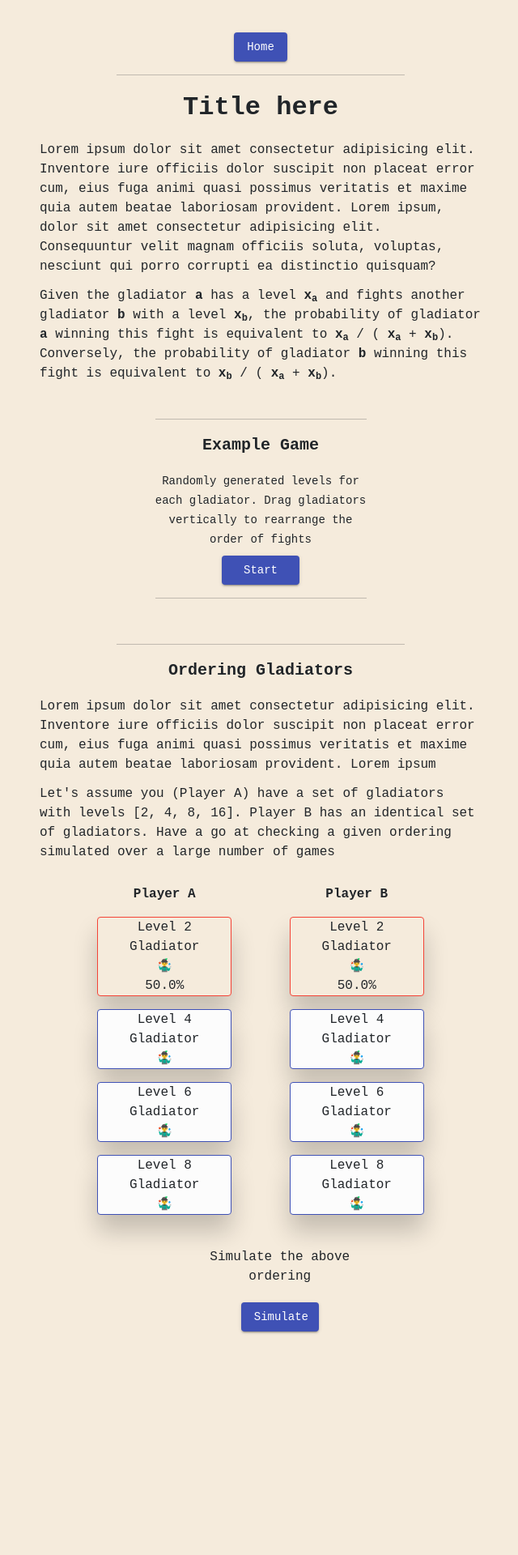
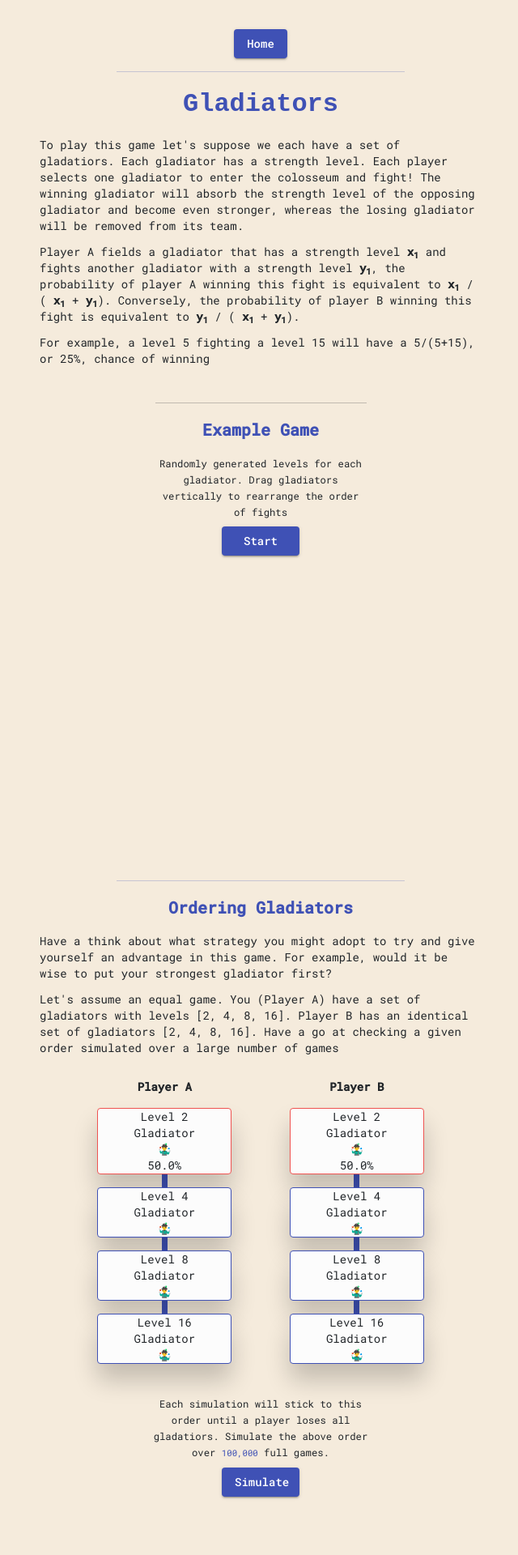
Before and after one commit to Jashior/Gladiators-Puzzle, an Angular app: page /gladiators in a window 1280 px wide. Shown: the top 1920 px of the page at 81% size, without its empty margins (318-958 px from the left). Before the commit the page ends 1644 px from the top, so only its background shows below. Built offline with nearby package versions, Linux system fonts and the light colour scheme.

Commit message:
simulations

```diff
--- a/src/app/pages/gladiators/gladiators.component.css
+++ b/src/app/pages/gladiators/gladiators.component.css
@@ -1,3 +1,7 @@
+.primary {
+  color: var(--color-primary)
+}
+
 .container {
   min-width: 350px;
 }
@@ -10,6 +14,7 @@
 .center-container {
   text-align: center;
   justify-content: center;
+  position: relative;
 }
 
 .text-container {
@@ -20,6 +25,10 @@
   margin-bottom: 1rem;
 }
 
+.simulate-container {
+  height: 500px;
+}
+
 .reset-first-button,
 .start-first-button,
 .simulation-button {
@@ -27,6 +36,10 @@
   width: 6rem;
   /* text-align: center;
   margin: auto; */
+}
+
+.reset-first-button {
+  margin-bottom: 1rem;
 }
 
 
@@ -40,6 +53,8 @@
 .battle-button {
   max-width: 100%;
 }
+
+
 
 .card {
   text-align: center;
@@ -55,18 +70,23 @@
 }
 
 .winning-glad {
-  animation: winning-glad-anim 1s ease-in;
+  animation: winning-glad-anim 1.5s ease-in;
 }
+
+.losing-glad {
+  animation: losing-glad-anim 1.5s ease-in;
+}
+
 
 /* Card slight glow effect */
 @keyframes first-glad-anim {
   from {
     border: 1px solid var(--color-primary);
-    background-color: var(--color-offwhite);
+    /* background-color: var(--color-offwhite); */
   }
 
   to {
-    background: var(--color-background);
+    /* background-color: var(--color-background); */
     border: 1px solid var(--color-warn);
   }
 }
@@ -74,13 +94,11 @@
 /* Reversed glow effect */
 @keyframes first-glad-anim-reverse {
   from {
-    background: var(--color-background);
     border: 1px solid var(--color-warn);
   }
 
   to {
     border: 1px solid var(--color-primary);
-    background-color: var(--color-offwhite);
   }
 }
 
@@ -100,19 +118,96 @@
   100% {}
 }
 
+
+/* Winning flash of green */
+@keyframes losing-glad-anim {
+  0% {
+    background: var(--color-background);
+    border: 1px solid var(--color-warn);
+
+  }
+
+  50% {
+    background-color: var(--color-warn);
+    border: 1px solid var(--color-primary);
+    opacity: 50%;
+  }
+
+  100% {
+    background-color: var(--color-warn);
+    border: 1px solid var(--color-primary);
+    opacity: 0%;
+  }
+}
+
 .hidden {
   visibility: hidden;
 }
 
 
+
 .connector {
   background-color: var(--color-warn);
-  width: 200%;
   height: 0.2rem;
+  width: 100%;
+  position: absolute;
+
+  top: 17.5%;
+  left: 0;
+  right: 0;
+  margin-left: auto;
+  margin-right: auto;
+}
+
+.connector.inactive {
+  display: none;
+}
+
+
+
+
+
+
+.vert-connector-container {
   position: relative;
-  top: 2.5rem;
-  left: -1.5rem;
 }
+
+
+.connector-vertical {
+  position: absolute;
+  width: 0.5em;
+  height: 20em;
+  background-color: var(--color-primary);
+
+  left: 0;
+  right: 0;
+  margin-left: auto;
+  margin-right: auto;
+  top: 1em;
+}
+
+.connector-vertical:before {
+  content: "";
+  width: 1.2em;
+  height: 1.2em;
+  background: var(--color-primary);
+  border-radius: 50%;
+  position: absolute;
+  margin-left: -0.55em;
+}
+
+.connector-vertical:after {
+  content: "";
+  width: 1.2em;
+  height: 1.2em;
+  background: var(--color-primary);
+  border-radius: 50%;
+  position: absolute;
+  margin-top: 19em;
+  margin-left: -0.55em;
+}
+
+
 
 
 
@@ -166,7 +261,7 @@
 
 /* Creates space for game if needed beforehand? */
 .placeholder {
-  /* min-height: 26.5em; */
+  min-height: 27.5em;
 }
 
 .first-game-container {
--- a/src/app/pages/gladiators/gladiators.component.html
+++ b/src/app/pages/gladiators/gladiators.component.html
@@ -10,9 +10,9 @@
 
   <div class="row center-container">
     <div class="col"></div>
-    <h1 class="col-lg-4 col-12">
+    <h1 class="col-lg-4 col-12 primary">
       <hr />
-      Title here
+      Gladiators
     </h1>
     <div class="col"></div>
   </div>
@@ -21,26 +21,29 @@
     <div class="col"></div>
     <div class="col-lg-6 col-md-8">
       <p>
-        Lorem ipsum dolor sit amet consectetur adipisicing elit. Inventore iure
-        officiis dolor suscipit non placeat error cum, eius fuga animi quasi
-        possimus veritatis et maxime quia autem beatae laboriosam provident.
-        Lorem ipsum, dolor sit amet consectetur adipisicing elit. Consequuntur
-        velit magnam officiis soluta, voluptas, nesciunt qui porro corrupti ea
-        distinctio quisquam?
+        To play this game let's suppose we each have a set of gladatiors. Each
+        gladiator has a strength level. Each player selects one gladiator to
+        enter the colosseum and fight! The winning gladiator will absorb the
+        strength level of the opposing gladiator and become even stronger,
+        whereas the losing gladiator will be removed from its team.
+      </p>
+      <p>
+        Player A fields a gladiator that has a strength level
+        <b>x<sub>1</sub></b> and fights another gladiator with a strength level
+        <b>y<sub>1</sub></b
+        >, the probability of player A winning this fight is equivalent to
+
+        <b>x<sub>1</sub></b> / ( <b>x<sub>1</sub></b> + <b>y<sub>1</sub></b
+        >). Conversely, the probability of player B winning this fight is
+        equivalent to
+
+        <b>y<sub>1</sub></b> / ( <b>x<sub>1</sub></b> + <b>y<sub>1</sub></b
+        >).
       </p>
 
       <p>
-        Given the gladiator <b>a</b> has a level <b>x<sub>a</sub></b> and fights
-        another gladiator <b>b</b> with a level <b>x<sub>b</sub></b
-        >, the probability of gladiator <b>a</b> winning this fight is
-        equivalent to
-
-        <b>x<sub>a</sub></b> / ( <b>x<sub>a</sub></b> + <b>x<sub>b</sub></b
-        >). Conversely, the probability of gladiator <b>b</b> winning this fight
-        is equivalent to
-
-        <b>x<sub>b</sub></b> / ( <b>x<sub>a</sub></b> + <b>x<sub>b</sub></b
-        >).
+        For example, a level 5 fighting a level 15 will have a 5/(5+15), or 25%,
+        chance of winning
       </p>
     </div>
     <div class="col"></div>
@@ -53,7 +56,7 @@
         <div class="col"></div>
         <div class="col-lg-6 col-12">
           <hr />
-          <h2><b>Example Game</b></h2>
+          <h2 class="primary"><b>Example Game</b></h2>
           <small
             >Randomly generated levels for each gladiator. Drag gladiators
             vertically to rearrange the order of fights</small
@@ -79,7 +82,7 @@
           >
             Reset
           </button>
-          <hr />
+          <!-- <hr /> -->
         </div>
 
         <div class="col"></div>
@@ -89,8 +92,8 @@
         class="row first-game-container center-container"
         *ngIf="!firstGameHidden"
       >
-        <div class="col-md-1"></div>
-        <div class="col-4">
+        <div class="d-none d-md-block col-md-1"></div>
+        <div class="col-4 p-0">
           <div class="center-container text-container">
             <b>Player A</b>
           </div>
@@ -109,7 +112,8 @@
                 class="card grabbable glow"
                 [ngClass]="{
                   'first-glad': i == 0,
-                  'winning-glad': i == 0 && firstGameFightWinner == 'A'
+                  'winning-glad': i == 0 && firstGameFightWinner == 'A',
+                  'losing-glad': i == 0 && firstGameFightWinner == 'B'
                 }"
               >
                 Level {{ glad }}
@@ -127,7 +131,7 @@
           </div>
         </div>
 
-        <div class="col-4 col-sm-2 col-xs-1 center-container">
+        <div class="col-4 col-sm-2 col-xs-1 center-container p-0">
           <div
             class="center-container status-container"
             color="warn"
@@ -150,7 +154,11 @@
             <b>B Wins!</b>
           </div>
 
-          <div class="connector" [hidden]="firstGameState.length > 0"></div>
+          <div
+            class="connector"
+            [class.inactive]="firstGameFightStarted"
+            [hidden]="firstGameState.length > 0"
+          ></div>
           <div
             class="battle-button-container"
             [hidden]="firstGameState.length > 0"
@@ -159,13 +167,14 @@
               mat-fab
               class="battle-button"
               (click)="initiateFightSequence()"
-              color="primary"
+              color="warn"
+              [disabled]="firstGameFightStarted"
             >
               ⚔️
             </button>
           </div>
         </div>
-        <div class="col-4">
+        <div class="col-4 p-0">
           <div class="center-container text-container"><b>Player B</b></div>
           <div
             cdkDropList
@@ -182,7 +191,8 @@
                 class="card grabbable"
                 [ngClass]="{
                   'first-glad': i == 0,
-                  'winning-glad': i == 0 && firstGameFightWinner == 'B'
+                  'winning-glad': i == 0 && firstGameFightWinner == 'B',
+                  'losing-glad': i == 0 && firstGameFightWinner == 'A'
                 }"
               >
                 Level {{ glad }}
@@ -196,7 +206,7 @@
             </div>
           </div>
         </div>
-        <div class="col-md-1"></div>
+        <div class="d-none d-md-block col-md-1"></div>
       </div>
     </div>
     <div class="col-sm"></div>
@@ -204,7 +214,7 @@
 
   <div class="row center-container">
     <div class="col"></div>
-    <h2 class="col-lg-4 col-12">
+    <h2 class="col-lg-4 col-12 primary">
       <b
         ><hr />
         Ordering Gladiators</b
@@ -217,29 +227,34 @@
     <div class="col"></div>
     <div class="col-lg-6 col-md-8">
       <p>
-        Lorem ipsum dolor sit amet consectetur adipisicing elit. Inventore iure
-        officiis dolor suscipit non placeat error cum, eius fuga animi quasi
-        possimus veritatis et maxime quia autem beatae laboriosam provident.
-        Lorem ipsum
+        Have a think about what strategy you might adopt to try and give
+        yourself an advantage in this game. For example, would it be wise to put
+        your strongest gladiator first?
       </p>
       <p>
-        Let's assume you (Player A) have a set of gladiators with levels [2, 4,
-        8, 16]. Player B has an identical set of gladiators. Have a go at
-        checking a given ordering simulated over a large number of games
+        Let's assume an equal game. You (Player A) have a set of gladiators with
+        levels [2, 4, 8, 16]. Player B has an identical set of gladiators [2, 4,
+        8, 16]. Have a go at checking a given order simulated over a large
+        number of games
       </p>
     </div>
     <div class="col"></div>
   </div>
 
-  <div class="row battle-zone">
+  <div class="row">
     <div class="col-sm"></div>
     <div class="col-lg-6 col-md-8">
       <div class="row first-game-container center-container">
-        <div class="col-md-1"></div>
-        <div class="col-4">
+        <div class="col-1"></div>
+        <div class="col-4 center-container">
           <div class="center-container text-container">
             <b>Player A</b>
           </div>
+
+          <div class="vert-connector-container">
+            <div class="connector-vertical"></div>
+          </div>
+
           <div
             cdkDropList
             [cdkDropListData]="simulatedMyGlads"
@@ -263,7 +278,6 @@
                 <br />
                 🤹‍♂️
                 <br />
-
                 <div *ngIf="i == 0">
                   {{ percentWinDisplaySimulated(0) | number: "1.1-1" }}%
                 </div>
@@ -272,11 +286,16 @@
           </div>
         </div>
 
-        <div class="col-2 col-sm-1 center-container"></div>
-        <div class="col-4">
+        <div class="col-2 col-sm-1"></div>
+        <div class="col-4 center-container">
           <div class="center-container text-container">
             <b>Player B</b>
           </div>
+
+          <div class="vert-connector-container">
+            <div class="connector-vertical"></div>
+          </div>
+
           <div
             cdkDropList
             [cdkDropListData]="simulatedEnemyGlads"
@@ -305,35 +324,81 @@
             </div>
           </div>
         </div>
-        <div class="col-md-1"></div>
+        <div class="col col-md-1"></div>
       </div>
 
       <div class="row">
-        <div class="col-sm"></div>
-        <div class="col-lg-6 col-md-8">
+        <div class="col"></div>
+        <div class="col-lg-10 col-md-10">
           <div class="row center-container">
             <div class="col"></div>
-            <div class="col-lg-10 col-12">
+            <div class="col-lg-8 col-12 simulate-container">
               <br />
               <!-- <p><b>Simulate</b></p> -->
-              <p>Simulate the above ordering</p>
+              <small>
+                Each simulation will stick to this order until a player loses
+                all gladatiors. Simulate the above order over
+                <small class="primary">{{
+                  simulateN | number: "1.0":"en-US"
+                }}</small>
+                full games.
+              </small>
+              <br />
+
               <button
                 mat-raised-button
                 color="primary"
                 class="simulation-button"
                 (click)="initiateSimulation()"
+                *ngIf="!simulationStarted"
               >
                 Simulate
               </button>
+              <br />
+              <div
+                class="spinner-grow primary"
+                role="status"
+                *ngIf="simulationStarted"
+              >
+                <span class="sr-only"></span>
+              </div>
+
+              <div *ngIf="simulationFinished">
+                <br />
+                <h3>
+                  Player A: <b class="primary">{{ playerATally }} </b>Wins
+                  <br />
+                  Player B:
+                  <b class="primary">{{ playerBTally }} </b> Wins
+                </h3>
+              </div>
             </div>
             <div class="col"></div>
           </div>
         </div>
-        <div class="col-sm"></div>
+        <div class="col"></div>
       </div>
     </div>
     <div class="col-sm"></div>
   </div>
+
+  <div class="row text-container">
+    <div class="col"></div>
+    <div class="col-lg-6 col-md-8">
+      <p>
+        As you can see in the above simulation, regardless of your ordering
+        strategy, the success of each player is always roughly the same at ~50%.
+        We see that the choice of strategy doesn't even matter!
+      </p>
+      <p>
+        The only factor that matters is the total level of your team compared to
+        your opposition. The probability of player A winning is equivalent to
+        sum(A) / sum(A) + sum(B)
+      </p>
+      <hr />
+    </div>
+    <div class="col"></div>
+  </div>
 </div>
 
 <!-- [@toggleBox]="firstGameBoxOn" -->
--- a/src/app/pages/gladiators/gladiators.component.ts
+++ b/src/app/pages/gladiators/gladiators.component.ts
@@ -13,6 +13,7 @@ import {
   transition,
 } from '@angular/animations';
 import { getCurrencySymbol } from '@angular/common';
+import { connectableObservableDescriptor } from 'rxjs/internal/observable/ConnectableObservable';
 
 @Component({
   selector: 'app-gladiators',
@@ -44,12 +45,19 @@ import { getCurrencySymbol } from '@angular/common';
 export class GladiatorsComponent implements OnInit {
   myGlads = [];
   enemyGlads = [];
-  simulatedMyGlads = [2, 4, 6, 8];
-  simulatedEnemyGlads = [2, 4, 6, 8];
+  simulatedMyGlads = [2, 4, 8, 16];
+  simulatedEnemyGlads = [2, 4, 8, 16];
+  simulatedMyGladsCopy = [];
+  simulatedEnemyGladsCopy = [];
   firstGameHidden = true;
   firstGameFightStarted = false;
   firstGameFightWinner = '';
   firstGameState = '';
+  simulationStarted = false;
+  simulationFinished = false;
+  playerATally = 0;
+  playerBTally = 0;
+  simulateN = 100000;
 
   constructor() {}
 
@@ -69,23 +77,28 @@ export class GladiatorsComponent implements OnInit {
     let chanceBWin = this.percentWinDisplay(1) / 100;
     let r = Math.random();
 
-    this.firstGameFightStarted = false;
     if (r <= chanceAWin) {
       // Player A Wins fight
       this.firstGameFightWinner = 'A';
-      this.myGlads[0] += this.enemyGlads[0];
-      this.enemyGlads = this.enemyGlads.slice(1);
+      setTimeout(() => {
+        this.myGlads[0] += this.enemyGlads[0];
+        this.enemyGlads = this.enemyGlads.slice(1);
+      }, 1500);
     } else {
       // Player B Wins fight
       this.firstGameFightWinner = 'B';
-      this.enemyGlads[0] += this.myGlads[0];
-      this.myGlads = this.myGlads.slice(1);
+      setTimeout(() => {
+        this.enemyGlads[0] += this.myGlads[0];
+        this.myGlads = this.myGlads.slice(1);
+      }, 1500);
     }
 
     // Keeps winner condition for 1 second to apply animation in css
-    setTimeout(() => (this.firstGameFightWinner = ''), 1000);
-
-    this.checkWinState();
+    setTimeout(() => {
+      this.firstGameFightWinner = '';
+      this.firstGameFightStarted = false;
+      this.checkWinState();
+    }, 1500);
   }
 
   checkWinState() {
@@ -153,7 +166,76 @@ export class GladiatorsComponent implements OnInit {
     ];
   }
 
-  initiateSimulation() {}
+  initiateSimulation() {
+    if (this.simulationStarted) {
+      return;
+    }
+    this.simulationFinished = false;
+    this.simulationStarted = true;
+
+    this.playerATally = 0;
+    this.playerBTally = 0;
+
+    for (let i = 0; i < this.simulateN; i++) {
+      this.simulatedMyGladsCopy = this.simulatedMyGlads.slice(0);
+      this.simulatedEnemyGladsCopy = this.simulatedEnemyGlads.slice(0);
+      let gameResult = this.simulateAGame();
+
+      if (gameResult == 'A') {
+        this.playerATally++;
+      }
+
+      if (gameResult == 'B') {
+        this.playerBTally++;
+      }
+    }
+
+    setTimeout(() => {
+      this.simulationStarted = false;
+      this.simulationFinished = true;
+    }, 1000);
+  }
+
+  simulateAGame() {
+    while (
+      this.simulatedMyGladsCopy.length > 0 &&
+      this.simulatedEnemyGladsCopy.length > 0
+    ) {
+      let fightWinner = '';
+      fightWinner = this.fightGiven(
+        this.simulatedMyGladsCopy[0],
+        this.simulatedEnemyGladsCopy[0]
+      );
+
+      if (fightWinner == 'A') {
+        this.simulatedMyGladsCopy[0] += this.simulatedEnemyGladsCopy[0];
+        this.simulatedEnemyGladsCopy = this.simulatedEnemyGladsCopy.slice(1);
+      }
+      if (fightWinner == 'B') {
+        this.simulatedEnemyGladsCopy[0] += this.simulatedMyGladsCopy[0];
+        this.simulatedMyGladsCopy = this.simulatedMyGladsCopy.slice(1);
+      }
+    }
+
+    if (this.simulatedEnemyGladsCopy.length == 0) {
+      return 'A';
+    }
+    if (this.simulatedMyGladsCopy.length == 0) {
+      return 'B';
+    }
+  }
+
+  fightGiven(a, b) {
+    let chanceAWin = a / (a + b);
+    let chanceBWin = b / (a + b);
+    let r = Math.random();
+
+    if (r <= chanceAWin) {
+      return 'A';
+    } else {
+      return 'B';
+    }
+  }
 
   // Drag & Drop functionality
   drop(event: CdkDragDrop<string[]>) {
--- a/src/custom-theme.scss
+++ b/src/custom-theme.scss
@@ -14,7 +14,7 @@
 $blog-primary: mat-palette($mat-indigo);
 $blog-accent: mat-palette($mat-pink, A200, A100, A400);
 // The warn palette is optional (defaults to red).
-$blog-warn: mat-palette($mat-red);
+$blog-warn: mat-palette($mat-red, 400);
 
 
 // Create the theme object. A theme consists of configurations for individual
@@ -64,10 +64,9 @@ $my-alternate-theme: mat-dark-theme($my-alternate-primary, $my-alternate-accent,
 // ----------------- Typography ----------------- //
 // Custom typography config
 $heading-font-family: "monospace";
-$custom-typography: mat-typography-config($font-family: 'monospace, Courier New',
+$custom-typography: mat-typography-config($font-family: 'Roboto Mono, Roboto, monospace, Courier New',
   $headline: mat-typography-level(32px, 48px, 700, $font-family: $heading-font-family),
-  $display-2: mat-typography-level(32px, 48px, 700, $font-family: $heading-font-family),
-  $body-1: mat-typography-level(16px, 24px, 500, ));
+  $display-2: mat-typography-level(32px, 48px, 700, $font-family: $heading-font-family));
 // Override typography for all Angular Material, including mat-base-typography and all components.
 @include angular-material-typography($custom-typography);
 // ---------------------------------------------- //
--- a/src/index.html
+++ b/src/index.html
@@ -12,6 +12,10 @@
       rel="stylesheet"
     />
     <link
+      href="https://fonts.googleapis.com/css2?family=Roboto+Mono:wght@300;400;500&display=swap"
+      rel="stylesheet"
+    />
+    <link
       href="https://fonts.googleapis.com/icon?family=Material+Icons"
       rel="stylesheet"
     />
```
Also changed, not shown: src/app/pages/test/test.component.css (+18 -0 lines), src/app/pages/test/test.component.html (+30 -0 lines).
